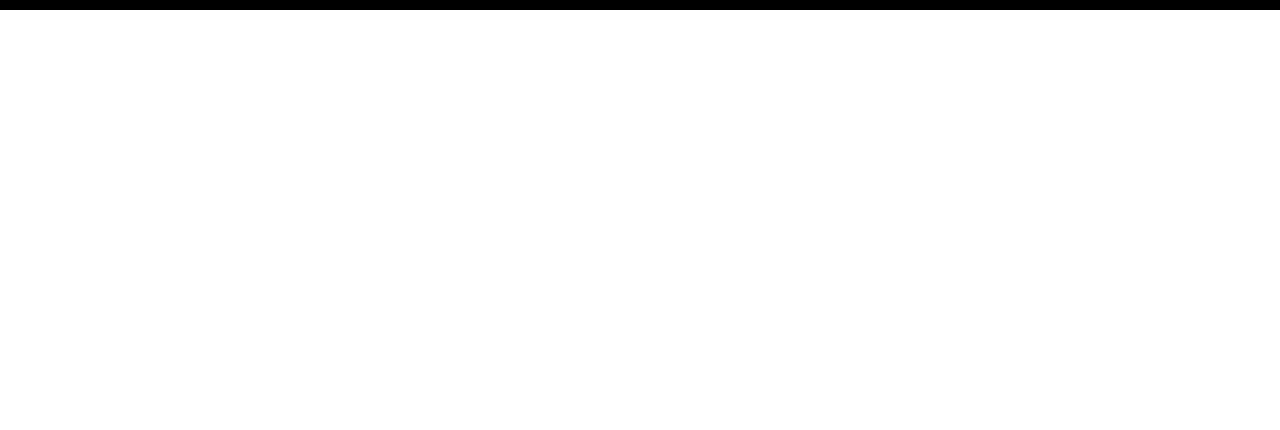
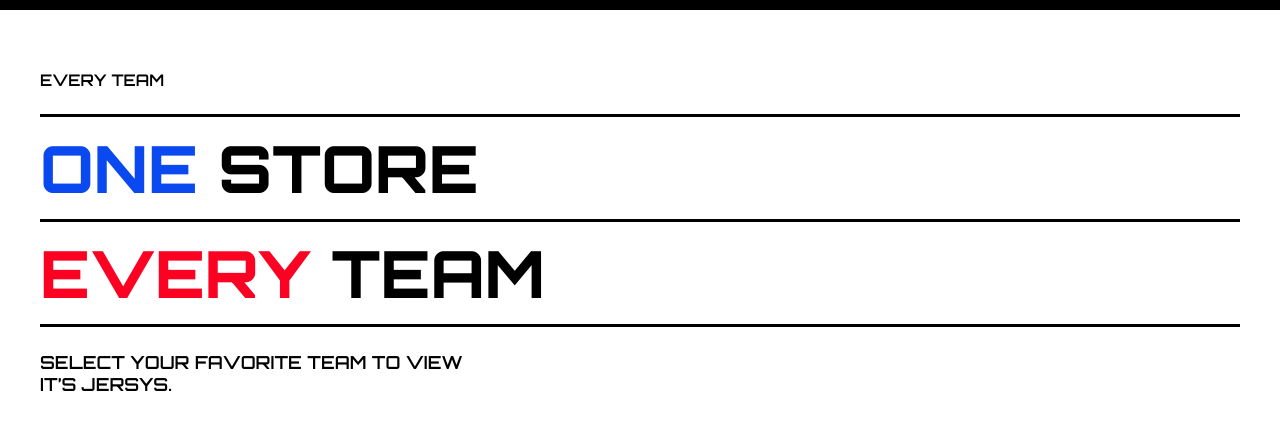
Before and after one commit to AkbaralievFarukh/nba-nike-react, a React (Create React App) app: page / in a window 1280 px wide. Shown: the part 1737-2167 px from the top of the page. Before the commit the page ends 1747 px from the top, so only its background shows below. Built offline with nearby package versions, Linux system fonts and the light colour scheme; no server answers.

Commit message:
modifided

```diff
--- /dev/null
+++ b/src/Components/HomePage/TeamSection/TeamSection.js
@@ -0,0 +1,17 @@
+import React from 'react';
+import './style.scss'
+
+const TeamSection = () => {
+    return (
+        <section className={'team-section'}>
+            <div className="container">
+                <p className={'team-section__text'}>Every team</p>
+                <h2 className={'team-section__title'}>One <span>store</span></h2>
+                <h3 className={'team-section__subtitle'}>Every <span>team</span></h3>
+                <p className={'team-section__description'}>SElect your favorite team to view it’s jersys.</p>
+            </div>
+        </section>
+    );
+};
+
+export default TeamSection;
--- /dev/null
+++ b/src/Components/HomePage/TeamSection/style.scss
@@ -0,0 +1,46 @@
+.team-section {
+  padding-top: 60px;
+  padding-bottom: 113px;
+  &__text {
+    color: #000;
+    font-family: Orbitron, 'sans-serif';
+    font-size: 16px;
+    font-weight: 600;
+    text-transform: uppercase;
+    padding-bottom: 24px;
+    border-bottom: 3px solid #000;
+  }
+  &__title {
+    color: #0949EF;
+    font-family: Orbitron, 'sans-serif';
+    font-size: 65px;
+    font-weight: 800;
+    text-transform: uppercase;
+    padding: 10px 0;
+    border-bottom: 3px solid #000;
+    & span {
+      color: #000;
+    }
+  }
+  &__subtitle {
+    color: #FB0223;
+    font-family: Orbitron, 'sans-serif';
+    font-size: 65px;
+    font-weight: 800;
+    text-transform: uppercase;
+    padding: 10px 0;
+    border-bottom: 3px solid #000;
+    & span {
+      color: #000;
+    }
+  }
+  &__description {
+    color: #000;
+    font-family: Orbitron, 'sans-serif';
+    font-size: 18px;
+    font-weight: 600;
+    text-transform: uppercase;
+    margin-top: 24px;
+    width: 454px;
+  }
+}
--- a/src/Pages/HomePage/HomePage.js
+++ b/src/Pages/HomePage/HomePage.js
@@ -1,12 +1,14 @@
 import React from 'react';
 import HeroSection from "../../Components/HomePage/HeroSection/HeroSection";
 import BestsellersSection from "../../Components/HomePage/BestsellersSection/BestsellersSection";
+import TeamSection from "../../Components/HomePage/TeamSection/TeamSection";
 
 const HomePage = () => {
     return (
         <main>
             <HeroSection />
             <BestsellersSection />
+            <TeamSection />
         </main>
     );
 };
```
